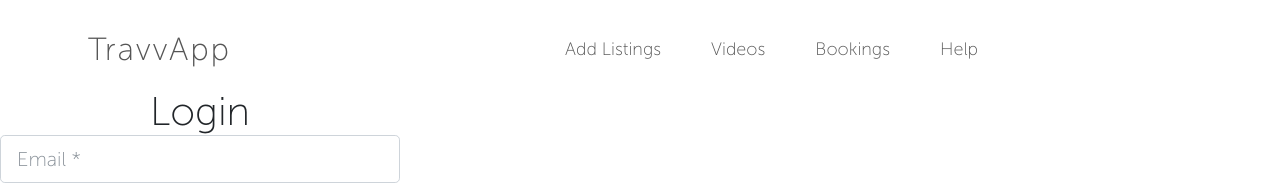
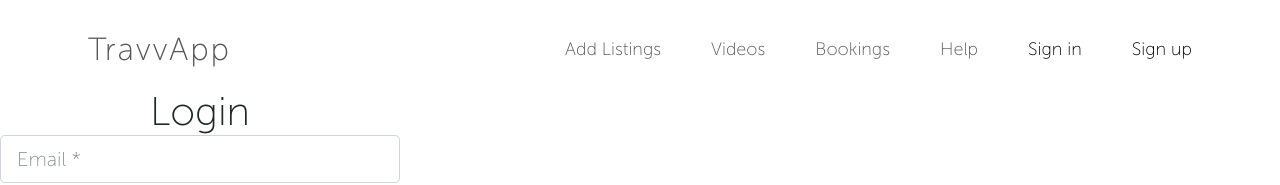
Before and after one commit to travcp/travcp-frontend, a Vue app: page /login in a window 1280 px wide. Shown: the top 185 px of the page. Built offline with nearby package versions, Linux system fonts and the light colour scheme; what vuejs-noty would draw is missing.

Commit message:
Navbar color fix

```diff
--- a/src/components/Navbar.vue
+++ b/src/components/Navbar.vue
@@ -15,10 +15,10 @@
                     <li class="nav-item"><a  href="static.html">Videos</a></li>
                     <li class="nav-item"><a class="nav-link" href="#">Bookings</a></li>
                     <li class="nav-item"><a class="nav-link" href="#">Help</a></li>
-                    <li class="nav-item" v-if="!checkUser"><router-link style="color: #fff !important;" class="nav-link" to="/login">Sign in</router-link></li>
-                    <li class="nav-item" v-if="!checkUser"><router-link style="color: #fff !important;" class="nav-link" to="/register">Sign up</router-link></li>
-                    <li class="nav-item" v-if="checkUser"><button style="color: #fff !important;background:none;border: none;" class="nav-link">Hi {{ username }}</button></li>
-                    <li class="nav-item" @click="logout" v-if="checkUser"><a style="color: #fff !important;" class="nav-link" href="#">Log out</a></li>
+                    <li class="nav-item" v-if="!checkUser"><router-link style="color: #000 !important;" class="nav-link" to="/login">Sign in</router-link></li>
+                    <li class="nav-item" v-if="!checkUser"><router-link style="color: #000 !important;" class="nav-link" to="/register">Sign up</router-link></li>
+                    <li class="nav-item" v-if="checkUser"><button style="color: #000 !important;background:none;border: none;" class="nav-link">Hi {{ username }}</button></li>
+                    <li class="nav-item" @click="logout" v-if="checkUser"><a style="color: #000 !important;" class="nav-link" href="#">Log out</a></li>
                 </ul>
             </div>
         </nav>
```
